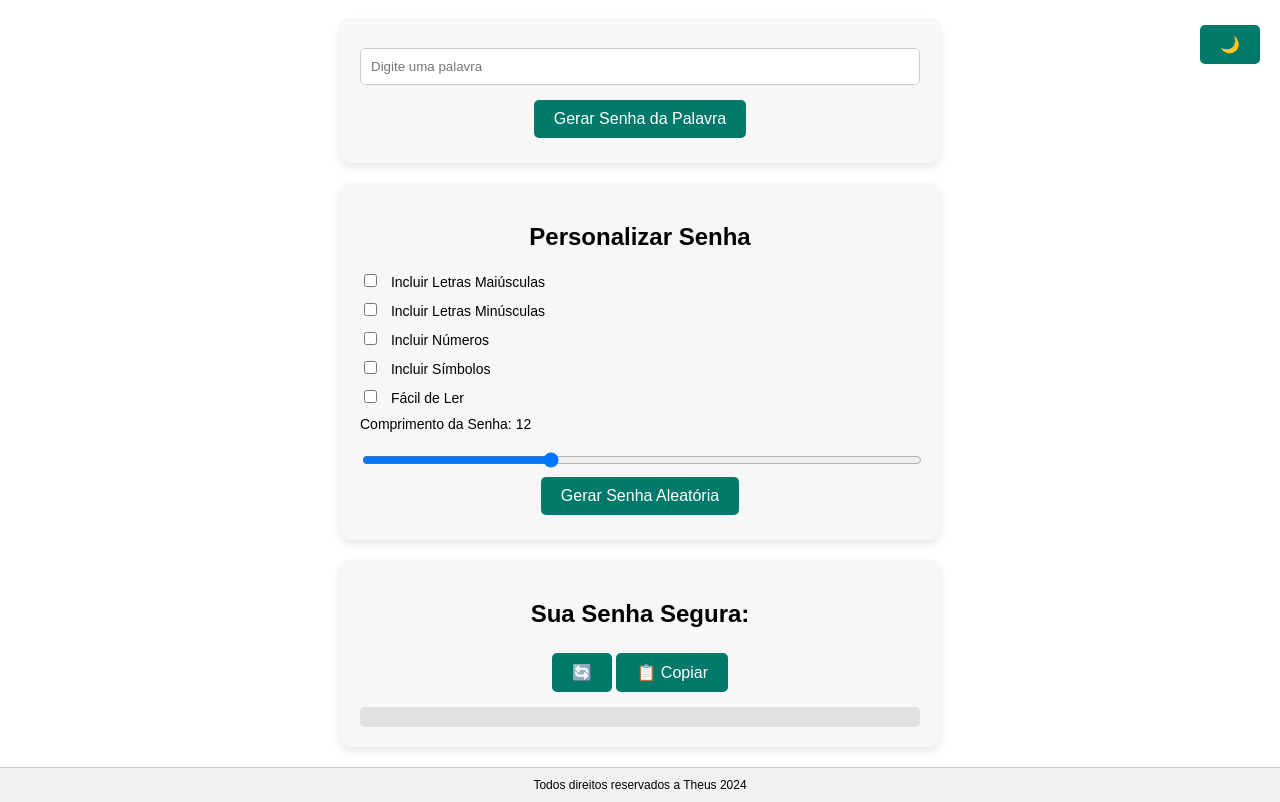
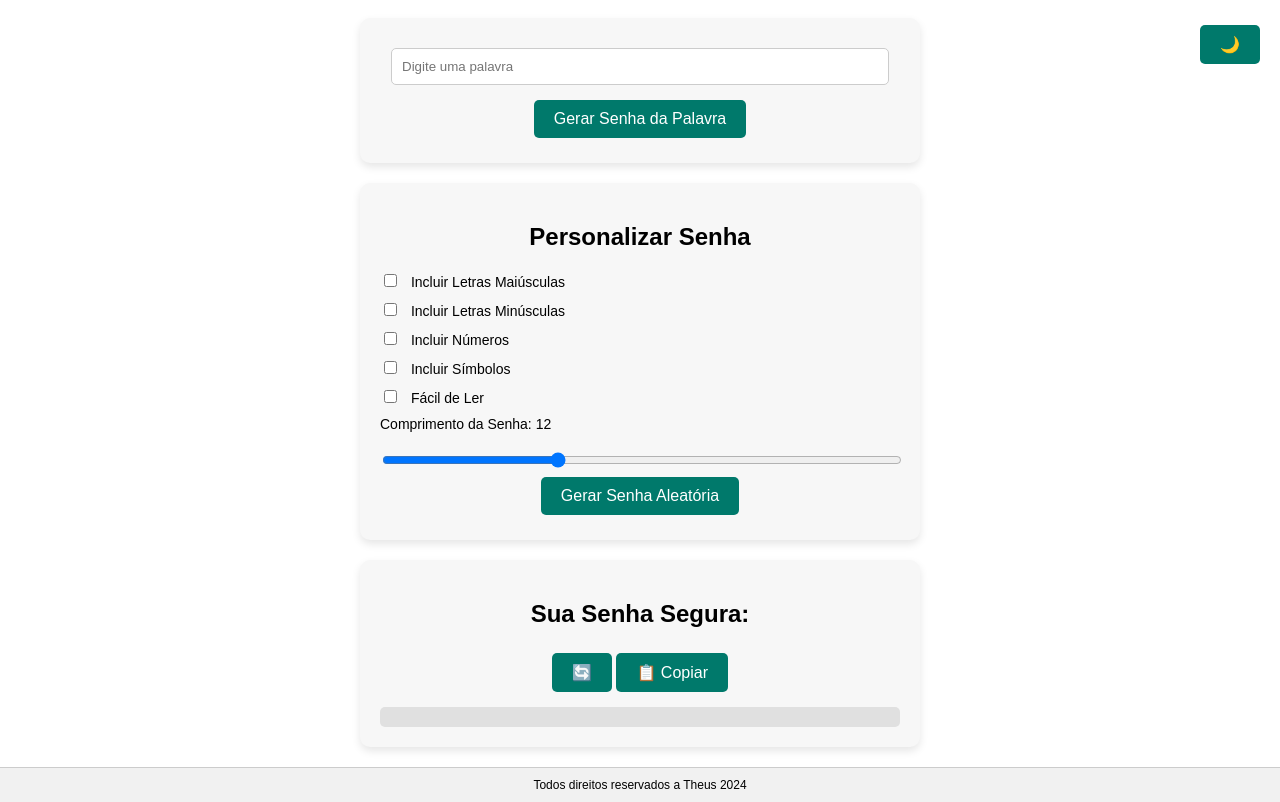
Before and after one commit to Theuseng/Gerador-de-senha, a plain HTML site: page index.html in a window 1280 px wide. Drawn offline with Linux system fonts and the light colour scheme.

Commit message:
Update styles.css

```diff
--- a/css/styles.css
+++ b/css/styles.css
@@ -1,3 +1,7 @@
+* {
+    box-sizing: border-box;
+}
+
 body {
     font-family: 'Arial', sans-serif;
     background-color: #ffffff;
@@ -8,6 +12,7 @@ body {
     align-items: center;
     height: 100vh;
     margin: 0;
+    overflow-x: hidden;
     transition: background-color 0.3s, color 0.3s;
 }
 
@@ -15,6 +20,7 @@ body {
     text-align: center;
     max-width: 600px;
     width: 100%;
+    padding: 0 20px;
 }
 
 .input-container, .customize-container, .output-container {
```
